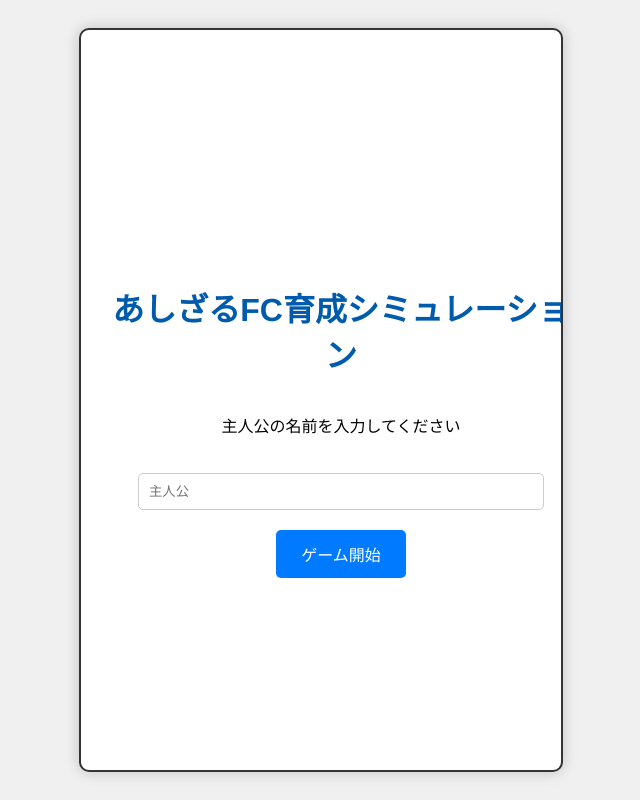
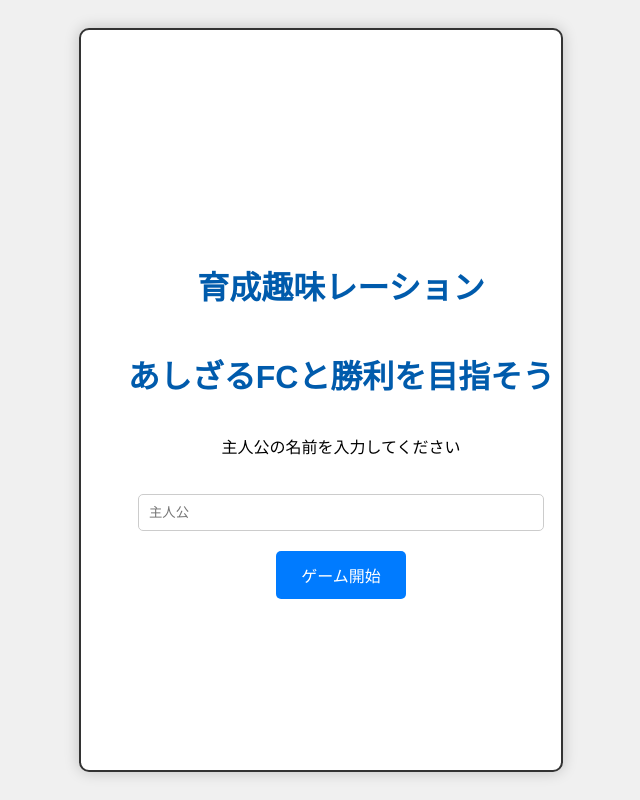
Before and after one commit to jun8isida/ashizaru_success_test, a plain HTML site: page index.html in a window 1280 px wide. Shown: the whole page, without its empty margins (319-959 px from the left). Drawn offline with Linux system fonts and the light colour scheme.

Commit message:
Update index.html

```diff
--- a/index.html
+++ b/index.html
@@ -11,7 +11,8 @@
     <div id="game-container">
 
         <div id="start-screen" class="screen active">
-            <h1>あしざるFC育成シミュレーション</h1>
+            <h1>育成趣味レーション</h1>
+            <h1>あしざるFCと勝利を目指そう</h1>
             <p>主人公の名前を入力してください</p>
             <input type="text" id="player-name-input" placeholder="主人公">
             <button id="start-button">ゲーム開始</button>
```
